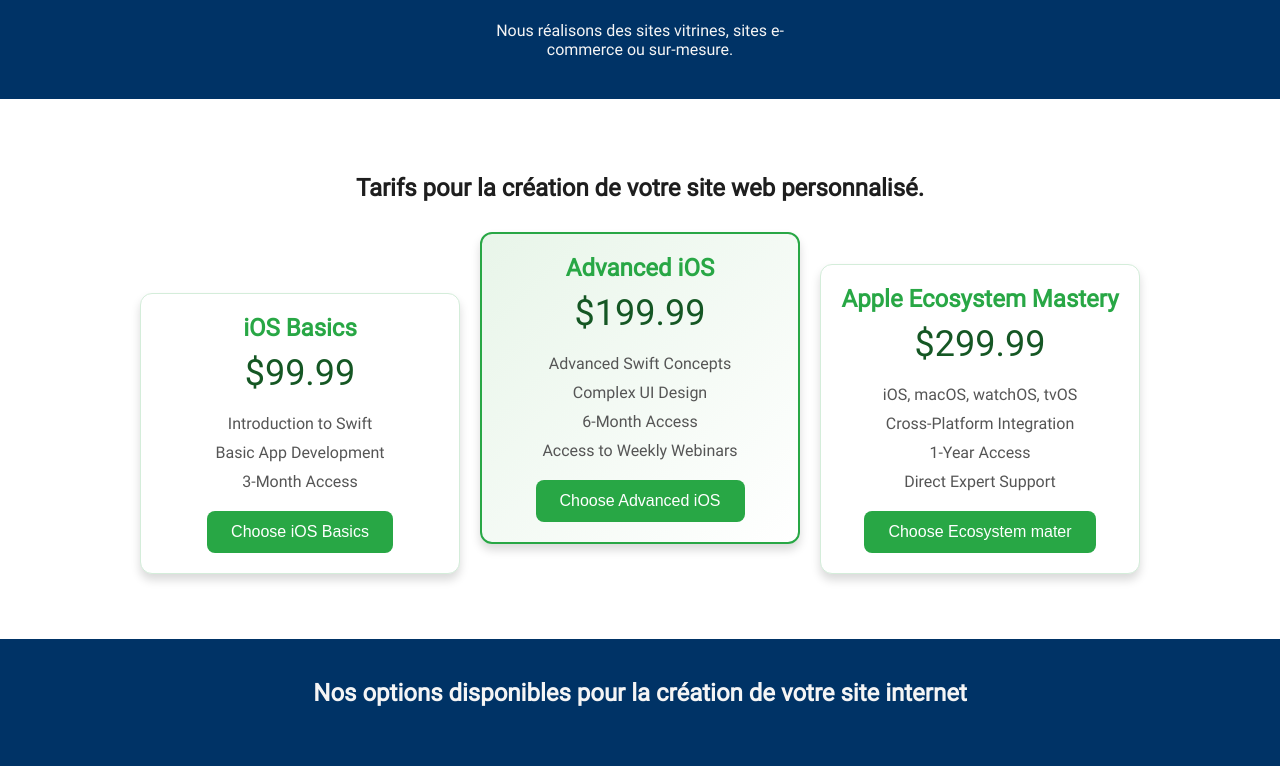
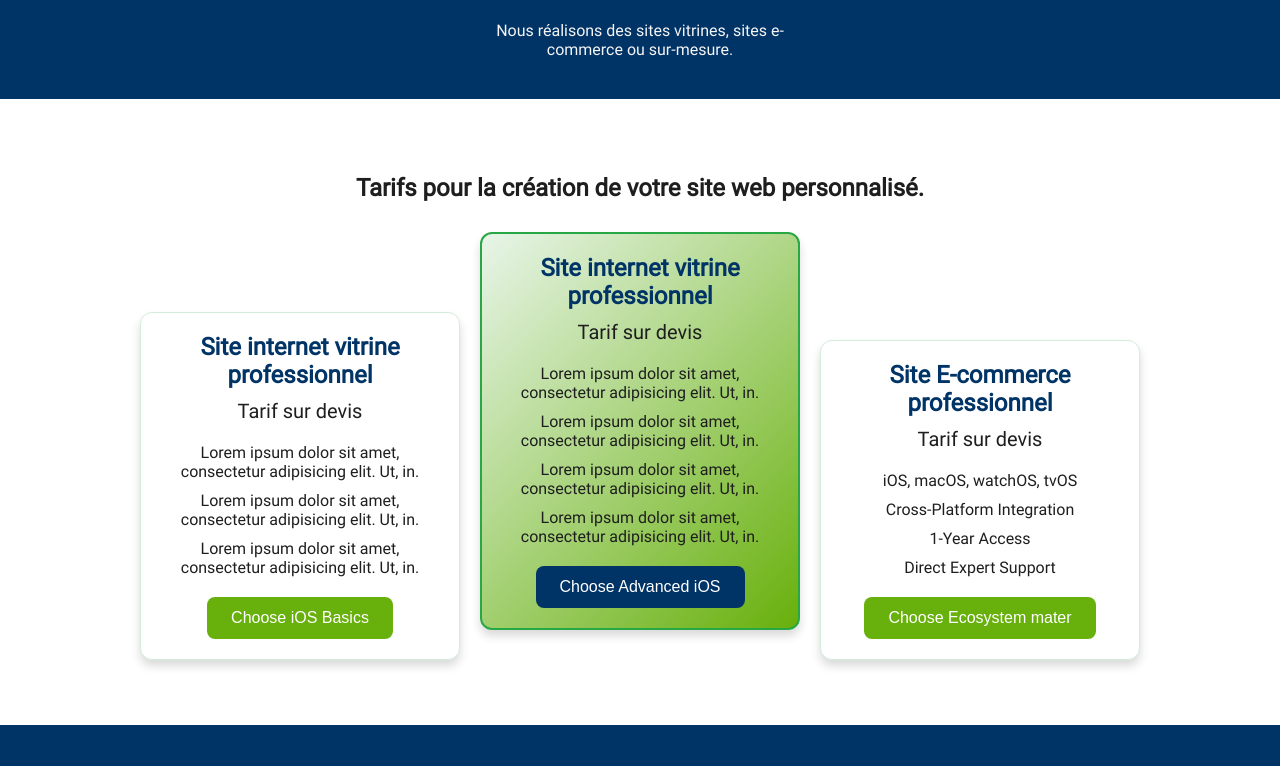
Before and after one commit to GregoryVDev/PenWeb, a PHP site: page / in a window 1280 px wide. Shown: the part 2090-2856 px from the top of the page. Run offline with PHP 8.4, Linux system fonts and the light colour scheme.

Commit message:
Edited the h3 and li in class pricing-card. Edited the color button for the second article

```diff
--- a/src/css/index.css
+++ b/src/css/index.css
@@ -657,7 +657,7 @@ details p {
 .featured {
   transform: translateY(-30px);
   border: 2px solid #28a745;
-  background: linear-gradient(135deg, #e8f5e9, #ffffff);
+  background: linear-gradient(135deg, #e8f5e9, var(--colorGreen));
 }
 
 .featured:hover {
@@ -673,13 +673,13 @@ details p {
 .pricing-card h3 {
   margin: 0;
   font-size: 24px;
-  color: #28a745;
+  color: var(--colorBlue);
 }
 
 .price {
-  font-size: 36px;
+  font-size: 20px;
   margin: 10px 0;
-  color: #155724;
+  color: var(--colorBlack);
 }
 
 /* List Styles */
@@ -691,12 +691,12 @@ ul {
 
 ul li {
   margin: 10px 0;
-  color: #555;
+  color: var(--colorBlack);
 }
 
 /* Button */
 .btn {
-  background: #28a745;
+  background: var(--colorGreen);
   color: #fff;
   padding: 12px 24px;
   border: none;
@@ -710,3 +710,12 @@ ul li {
   background: #218838;
   transform: scale(1.05);
 }
+
+.btn-blue {
+  background: var(--colorBlue);
+}
+
+.btn-blue:hover {
+  background: #064585;
+  transform: scale(1.05);
+}
--- a/src/index.php
+++ b/src/index.php
@@ -94,31 +94,31 @@
         <h2>Tarifs pour la création de votre site web personnalisé.</h2>
         <div class="pricing-container">
             <div class="pricing-card" onclick="selectCard(this)">
-                <h3>iOS Basics</h3>
-                <p class="price">$99.99</p>
+                <h3>Site internet vitrine professionnel</h3>
+                <p class="price">Tarif sur devis</p>
                 <ul>
-                    <li>Introduction to Swift</li>
-                    <li>Basic App Development</li>
-                    <li>3-Month Access</li>
+                    <li>Lorem ipsum dolor sit amet, consectetur adipisicing elit. Ut, in.</li>
+                    <li>Lorem ipsum dolor sit amet, consectetur adipisicing elit. Ut, in.</li>
+                    <li>Lorem ipsum dolor sit amet, consectetur adipisicing elit. Ut, in.</li>
                 </ul>
                 <button class="btn">Choose iOS Basics</button>
             </div>
 
             <div class="pricing-card featured" onclick="selectCard(this)">
-                <h3>Advanced iOS</h3>
-                <p class="price">$199.99</p>
+                <h3>Site internet vitrine professionnel</h3>
+                <p class="price">Tarif sur devis</p>
                 <ul>
-                    <li>Advanced Swift Concepts</li>
-                    <li>Complex UI Design</li>
-                    <li>6-Month Access</li>
-                    <li>Access to Weekly Webinars</li>
+                    <li>Lorem ipsum dolor sit amet, consectetur adipisicing elit. Ut, in.</li>
+                    <li>Lorem ipsum dolor sit amet, consectetur adipisicing elit. Ut, in.</li>
+                    <li>Lorem ipsum dolor sit amet, consectetur adipisicing elit. Ut, in.</li>
+                    <li>Lorem ipsum dolor sit amet, consectetur adipisicing elit. Ut, in.</li>
                 </ul>
-                <button class="btn">Choose Advanced iOS</button>
+                <button class="btn btn-blue">Choose Advanced iOS</button>
             </div>
 
             <div class="pricing-card" onclick="selectCard(this)">
-                <h3>Apple Ecosystem Mastery</h3>
-                <p class="price">$299.99</p>
+                <h3>Site E-commerce professionnel</h3>
+                <p class="price">Tarif sur devis</p>
                 <ul>
                     <li>iOS, macOS, watchOS, tvOS</li>
                     <li>Cross-Platform Integration</li>
```
